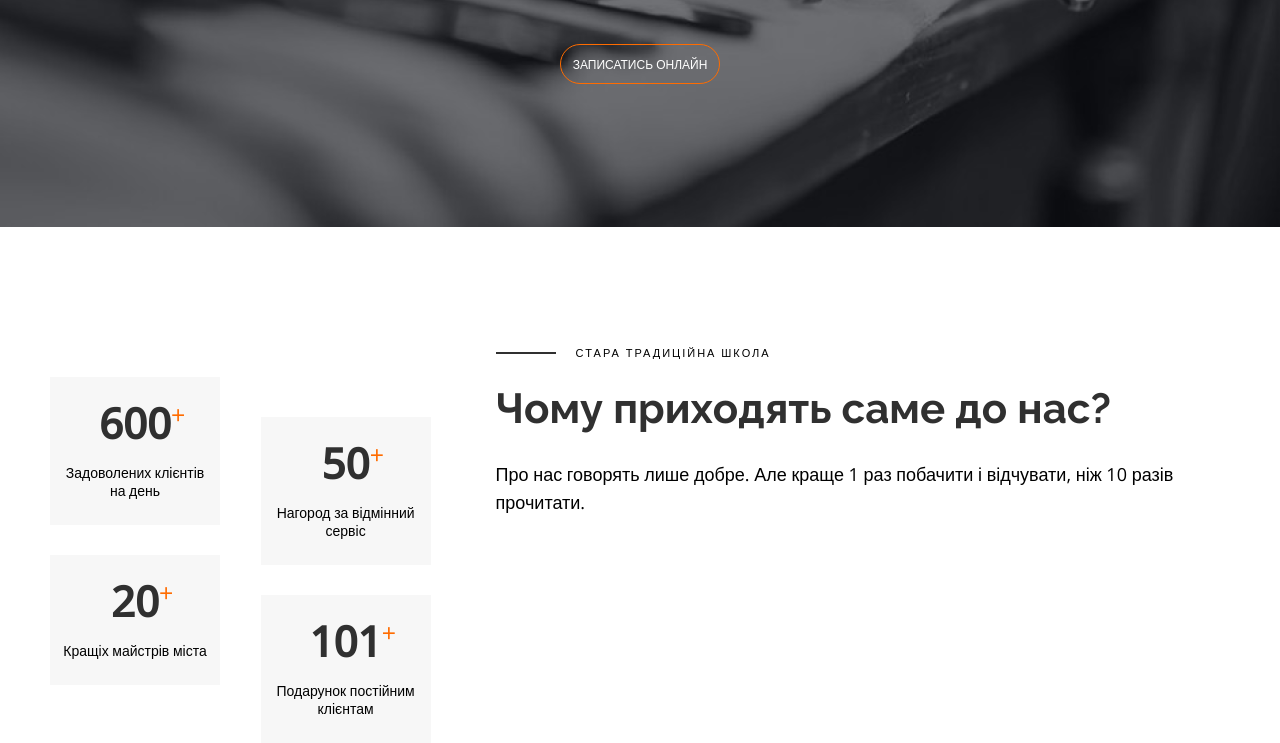
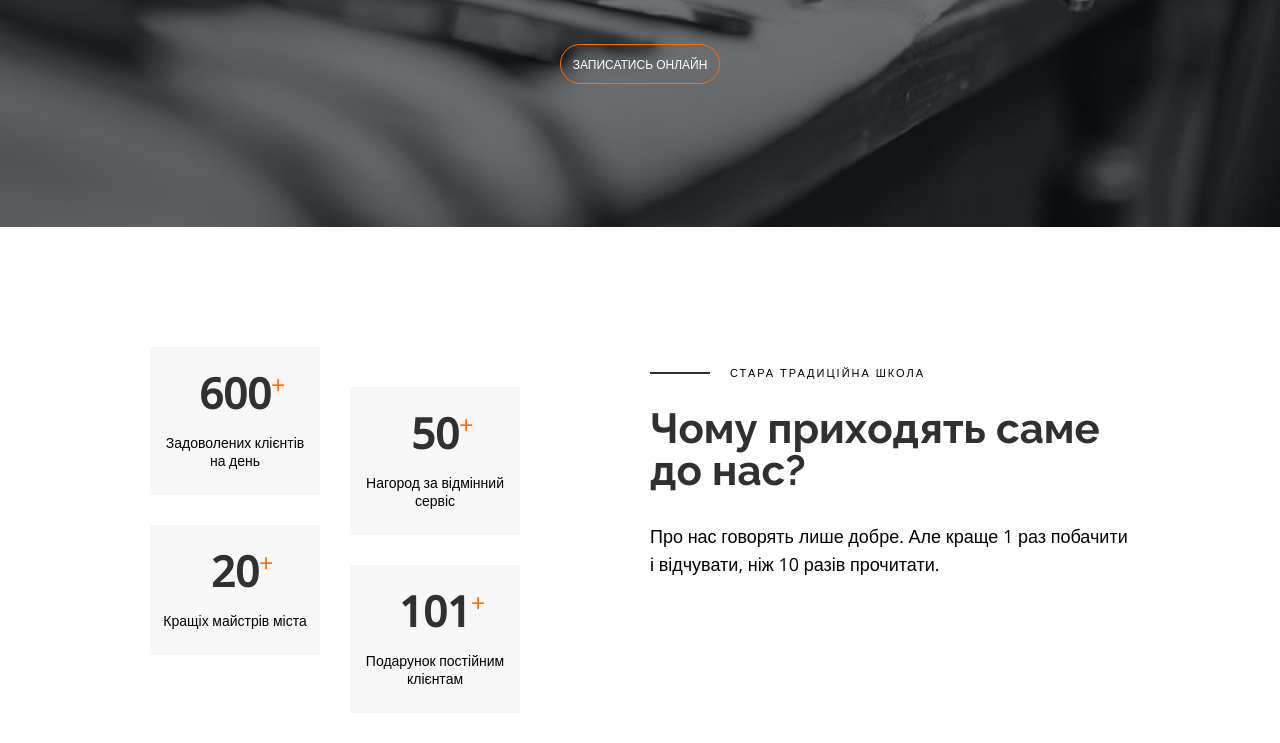
Before and after one commit to d-pylypiuk/BarbarShop, a plain HTML site: page index.html in a window 1280 px wide. Shown: the part 1876-2619 px from the top of the page. Drawn offline with nearby package versions, Linux system fonts and the light colour scheme.

Commit message:
Add files via upload

```diff
--- a/css/style.scss
+++ b/css/style.scss
@@ -393,21 +393,19 @@ div.prices__signature.__decor-line:before{
    margin: 120px 0px;
 }
 .why-us__container{
+   padding: 0px 100px;
 }
 .why-us__row{
    display: flex;
    flex-direction: row;
    justify-content: space-between;
+
 }
 .achievement__container{
    display: flex;
    flex-direction: row;
    justify-content: space-between;
    align-items: flex-start;
-   width: 400px;
-   margin-right: 65px;
-   // padding-top: 40px;
-   // border:1px solid green;
 }
 .achievement__list:nth-child(1){
 
@@ -416,6 +414,7 @@ div.prices__signature.__decor-line:before{
    margin-top: 40px;
 }
 .achievement__list{
+   margin-right: 30px;
 }
 .achievement__list_items{
    display: flex;
@@ -423,7 +422,7 @@ div.prices__signature.__decor-line:before{
    justify-content: space-between;
    align-items: center;
    padding: 25px 10px;
-   margin-top: 30px;
+   margin-bottom: 30px;
    width: 170px;
    background: var(--body-color);
 }
@@ -446,7 +445,10 @@ div.prices__signature.__decor-line:before{
    text-align: center;
    align-items: center;
 }
-.why-us__info{}
+.why-us__info{
+   margin-top: 20px;
+   margin-left: 100px;
+}
 .why-us__signature{}
 div.why-us__signature.__decor-line:before{
    border-color:var(--sociale-links);
```
Also changed, not shown: css/style.css, 1 other file.
